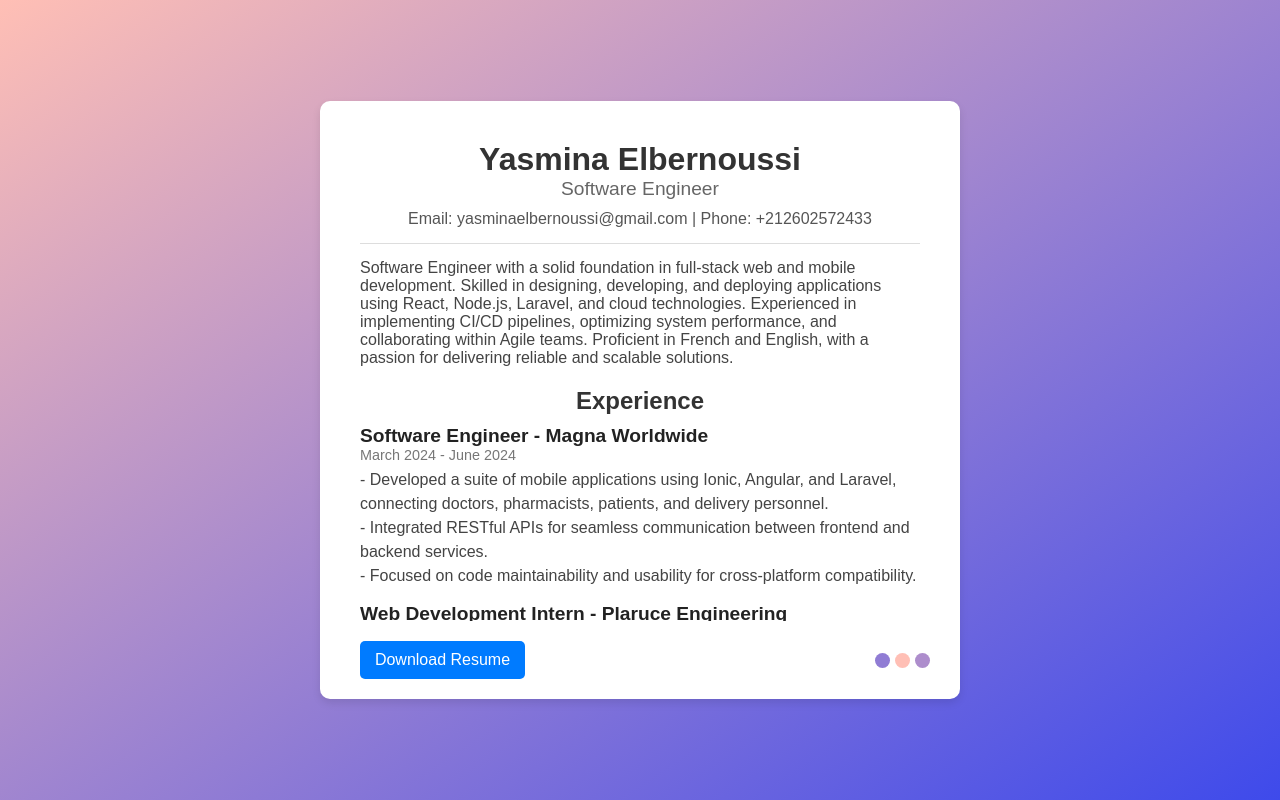
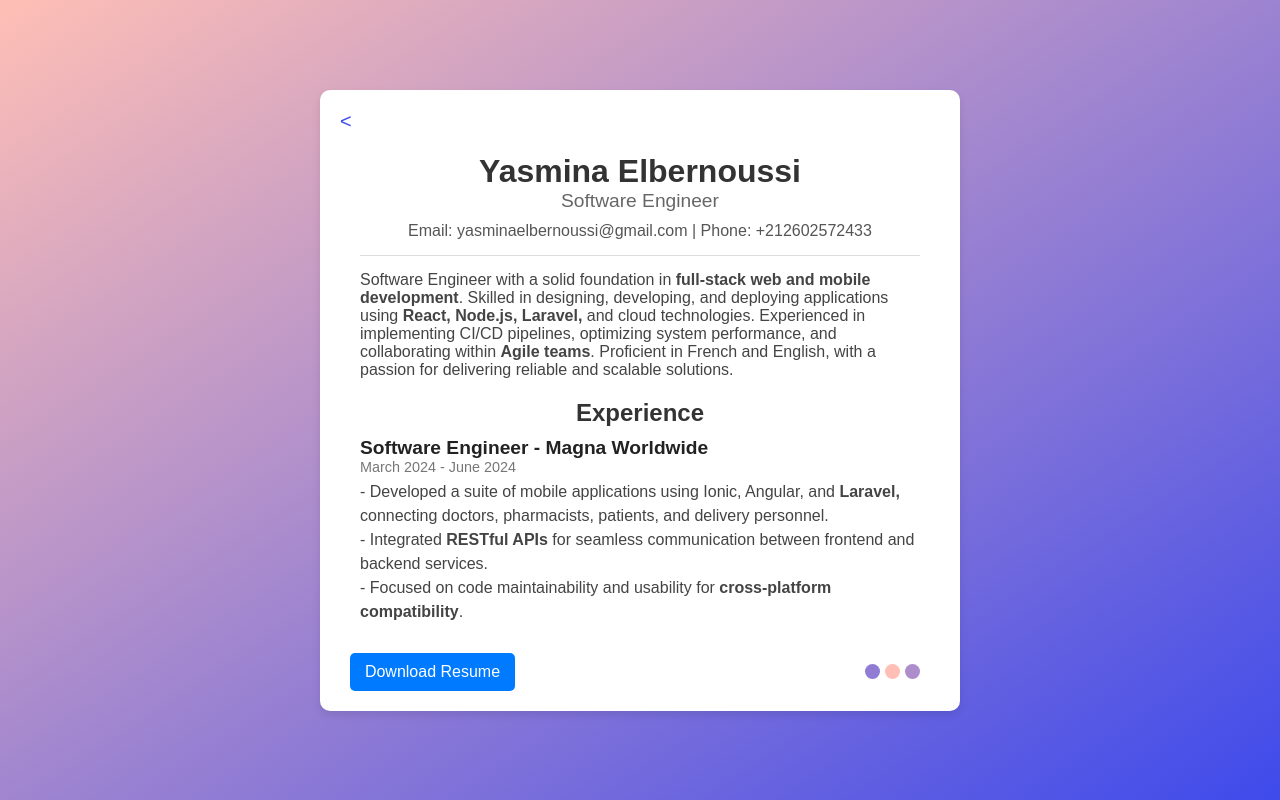
Before and after one commit to e-Yasmina/portfolio, a React (Create React App) app: page /Portfolio/resume in a window 1280 px wide. Built offline with nearby package versions, Linux system fonts and the light colour scheme.

Commit message:
adding resume shortcut

```diff
--- a/src/Components/AboutContent/AboutContent.css
+++ b/src/Components/AboutContent/AboutContent.css
@@ -175,3 +175,21 @@
   /* border-radius: 50%; */
   /* box-shadow: 0px 4px 6px rgba(0, 0, 0, 0.1);  */
 }
+
+.resume-button {
+  position: absolute;
+  bottom: 0.5rem;
+  right: 0.5rem;
+  padding: 0.5rem;
+  background: transparent;
+  border: none;
+  cursor: pointer;
+}
+
+.resume-image {
+  width: 4rem;
+  height: 4rem;
+  object-fit: cover;
+  /* border-radius: 50%; */
+  /* box-shadow: 0px 4px 6px rgba(0, 0, 0, 0.1);  */
+}
--- a/src/Components/AboutContent/AboutContent.js
+++ b/src/Components/AboutContent/AboutContent.js
@@ -3,7 +3,7 @@ import { motion } from 'framer-motion';
 import AnimatedDots from '../AnimatedDots/AnimatedDots';
 import './AboutContent.css';
 
-const AboutContent = ({ onButtonClick, handleContactClick }) => {
+const AboutContent = ({ onButtonClick, handleContactClick, handleResumeClick }) => {
 
   return (
     <motion.div
@@ -39,6 +39,15 @@ const AboutContent = ({ onButtonClick, handleContactClick }) => {
             <AnimatedDots onButtonClick={onButtonClick}/>
           </div>
         </div>
+        <button
+          onClick={handleResumeClick}
+          className="resume-button">
+          <img
+            src={`${process.env.PUBLIC_URL}/Icons/cv.png`}
+            alt="CV"
+            className="resume-image"
+          />
+        </button>
       </div>
     </div>
     </motion.div>
--- a/src/Components/AnimatedDots/AnimatedDots.css
+++ b/src/Components/AnimatedDots/AnimatedDots.css
@@ -1,11 +1,15 @@
-/* HTML: <div class="loader"></div> */
+.first-dots-container{
+  cursor: pointer;
+  width: 55px;
+}
+
 .dots-container {
     width: 15px;
     aspect-ratio: 1;
     border-radius: 50%;
     margin-left: 20px;
     animation: l5 1s infinite linear alternate;
-    cursor: pointer;
+
     outline: none;
   }
    @keyframes l5 {
--- a/src/Components/AnimatedDots/AnimatedDots.js
+++ b/src/Components/AnimatedDots/AnimatedDots.js
@@ -3,7 +3,9 @@ import "./AnimatedDots.css";
 
 const AnimatedDots = ({onButtonClick}) => {
   return (
-    <div className="dots-container" onClick={onButtonClick}>
+    <div className="first-dots-container">
+      <div className="dots-container" onClick={onButtonClick}>
+      </div>
     </div>
   );
 };
--- a/src/Components/ProjectCard/ProjectCard.css
+++ b/src/Components/ProjectCard/ProjectCard.css
@@ -10,7 +10,7 @@
     font-family: sans-serif;
   }
 
-  img{
+  .project-image{
     max-width: 100%;
     object-fit: cover;
     height: auto;
--- a/src/Components/ProjectCard/ProjectCard.js
+++ b/src/Components/ProjectCard/ProjectCard.js
@@ -7,6 +7,7 @@ const Card = (props) => {
     <div className="card" onClick={props.onClick}>
       <div className="container">
         <img
+          className="project-image"
           src={props.image}
           alt={props.ImgT}
         />
--- a/src/Pages/About/About.js
+++ b/src/Pages/About/About.js
@@ -24,6 +24,15 @@ const Layout = () => {
     setTimeout(() => {
       navigate("/Portfolio/contact");
     }, 2000);
+    //navigate("/Portfolio/Contact");
+  };
+
+  const handleResumeClick = () => {
+    navigate("/Portfolio/resume");
+    // setIsAnimatingOut(true); // Start the exit animation
+    // setTimeout(() => {
+
+    // }, 2000);
     //navigate("/Portfolio/Contact");
   };
 
@@ -60,7 +69,7 @@ const Layout = () => {
         animate={{ x: 0, opacity: 1 }}       // Animate to its final position
         transition={{ type: 'tween', stiffness: 30, duration: 2 }}
       >
-        <AboutContent onButtonClick={triggerAnimation} handleContactClick={handleContactClick}/>
+        <AboutContent onButtonClick={triggerAnimation} handleContactClick={handleContactClick} handleResumeClick={handleResumeClick}/>
       </motion.div>
       )}
 
--- a/src/Pages/Resume/Resume.css
+++ b/src/Pages/Resume/Resume.css
@@ -12,6 +12,7 @@
     padding: 20px;
     border-radius: 10px;
     box-shadow: 0 4px 8px rgba(0, 0, 0, 0.1);
+    font-family: 'Montserrat', sans-serif;
 
   }
 
@@ -75,7 +76,7 @@
   }
 
   .resume-download-button:hover {
-    background-color: #0056b3;
+    background-color: #3e4aeb;
   }
 
   .resume-section {
@@ -125,3 +126,46 @@
     margin-bottom: 5px;
     text-align: left;
   }
+  .resume-education {
+    margin-bottom: 15px;
+  }
+
+  .resume-degree {
+    font-size: 1.1rem;
+    font-weight: bold;
+    color: #222;
+    text-align: left;
+  }
+
+  .resume-school {
+    font-size: 1rem;
+    color: #555;
+    text-align: left;
+  }
+  .resume-back{
+    margin-top: 0%;
+    margin-right: auto;
+    cursor: pointer;
+    color:#3e4aeb ;
+    outline: none;
+    background: none;
+    border: none;
+    font-size: 20px;
+
+  }
+
+  @media print {
+    .resume-content {
+      overflow: visible !important;
+      height: auto !important;
+    }
+
+    .resume-container {
+      page-break-inside: avoid;
+      break-inside: avoid;
+    }
+
+    .resume-section {
+      page-break-before: always;
+    }
+  }
--- a/src/Pages/Resume/Resume.js
+++ b/src/Pages/Resume/Resume.js
@@ -22,30 +22,31 @@ const Resume = () => {
     if (!element) return;
 
     const canvas = await html2canvas(element, {
-        scale: 2, // Improves quality
-      });
+      scale: 3, // Improves quality
+    });
 
-    //const canvas = await html2canvas(element);
     const imgData = canvas.toDataURL("image/png");
     const pdf = new jsPDF("p", "mm", "a4");
 
     const pageWidth = pdf.internal.pageSize.getWidth();
     const pageHeight = pdf.internal.pageSize.getHeight();
-    const margin = 10; // Margin from edges (in mm)
+    const margin = 10; // Margin from edges
 
     const imgWidth = pageWidth - 2 * margin;
     const imgHeight = (canvas.height * imgWidth) / canvas.width;
 
-    // Add some text styling (optional)
-    pdf.setFont("helvetica", "bold");
-    pdf.setFontSize(20);
-    pdf.text("", pageWidth / 2, margin + 10, { align: "center" });
+    // **If content is too tall, scale it down**
+    const scaleFactor = Math.min(3, (pageHeight - 2 * margin) / imgHeight);
+    const centeredX = (pageWidth - imgWidth * scaleFactor) / 2;
+    const centeredY = (pageHeight - imgHeight * scaleFactor) / 2;
 
-    // Add the resume image with margins
-    pdf.addImage(imgData, "PNG", margin, margin + 15, imgWidth, imgHeight);
+    //pdf.addImage(imgData, "PNG", margin, margin, imgWidth * scaleFactor, imgHeight * scaleFactor);
+    pdf.addImage(imgData, "PNG", centeredX, centeredY, imgWidth * scaleFactor, imgHeight * scaleFactor);
 
-    pdf.save("My_Resume.pdf");
+    pdf.save("Yasmina_Elbernoussi_Resume.pdf");
   };
+
+
   const triggerAnimation = () => {
     navigate("/Portfolio/menu");
     //setIsAnimatingOut(true); // Start the exit animation
@@ -55,6 +56,9 @@ const Resume = () => {
   };
   return (
     <div className="resume-container">
+      <div className="resume-back" onClick={() => navigate("/Portfolio/")}>
+            {'<'}
+      </div>
       <div className="resume-card">
         <div ref={resumeRef} className="resume-content">
           <h1 className="resume-title">Yasmina Elbernoussi</h1>
@@ -62,7 +66,7 @@ const Resume = () => {
           <p className="resume-contact">Email: yasminaelbernoussi@gmail.com | Phone: +212602572433</p>
           <hr className="resume-divider" />
           <p className="resume-description">
-          Software Engineer with a solid foundation in full-stack web and mobile development. Skilled in designing, developing, and deploying applications using React, Node.js, Laravel, and cloud technologies. Experienced in implementing CI/CD pipelines, optimizing system performance, and collaborating within Agile teams. Proficient in French and English, with a passion for delivering reliable and scalable solutions.
+          Software Engineer with a solid foundation in <strong>full-stack web and mobile development</strong>. Skilled in designing, developing, and deploying applications using <strong>React, Node.js, Laravel,</strong> and cloud technologies. Experienced in implementing CI/CD pipelines, optimizing system performance, and collaborating within <strong>Agile teams</strong>. Proficient in French and English, with a passion for delivering reliable and scalable solutions.
           </p>
           <div className="resume-section">
             <h2 className="resume-section-title">Experience</h2>
@@ -70,9 +74,9 @@ const Resume = () => {
               <h3 className="resume-experience-title">Software Engineer - Magna Worldwide</h3>
               <p className="resume-experience-date">March 2024 - June 2024</p>
               <p className="resume-experience-description">
-                - Developed a suite of mobile applications using Ionic, Angular, and Laravel, connecting doctors, pharmacists, patients, and delivery personnel. <br />
-                - Integrated RESTful APIs for seamless communication between frontend and backend services. <br />
-                - Focused on code maintainability and usability for cross-platform compatibility.
+                - Developed a suite of mobile applications using Ionic, Angular, and <strong>Laravel,</strong> connecting doctors, pharmacists, patients, and delivery personnel. <br />
+                - Integrated <strong>RESTful APIs</strong> for seamless communication between frontend and backend services. <br />
+                - Focused on code maintainability and usability for <strong>cross-platform compatibility</strong>.
               </p>
             </div>
 
@@ -96,7 +100,16 @@ const Resume = () => {
                <li><strong>DevOps:</strong> CI/CD pipelines (GitLab CI, Jenkins).</li>
                <li><strong>Tools:</strong> Docker, Kubernetes, AWS CLI.</li>
             </ul>
-           </div>
+          </div>
+          <div className="resume-section">
+            <h2 className="resume-section-title">Education</h2>
+            <div className="resume-education">
+              <h3 className="resume-degree">State Engineer Diploma in Computer Science</h3>
+              <p className="resume-experience-date">2021 - 2024</p>
+              <p className="resume-school">National School of Applied Sciences, Al-Hoceima</p>
+            </div>
+          </div>
+
 
 
         </div>
```
Also changed, not shown: public/Icons/cv.png (added), public/Icons/resume.png (added).
